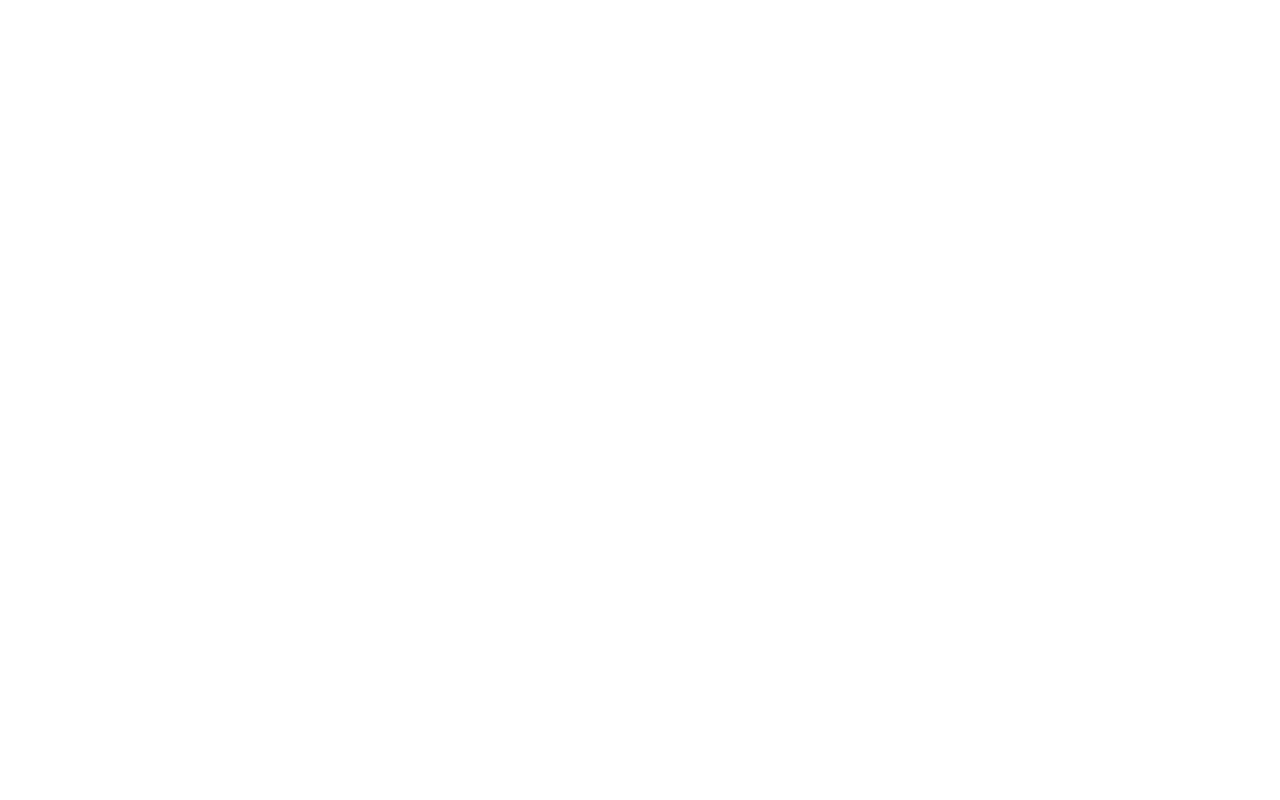
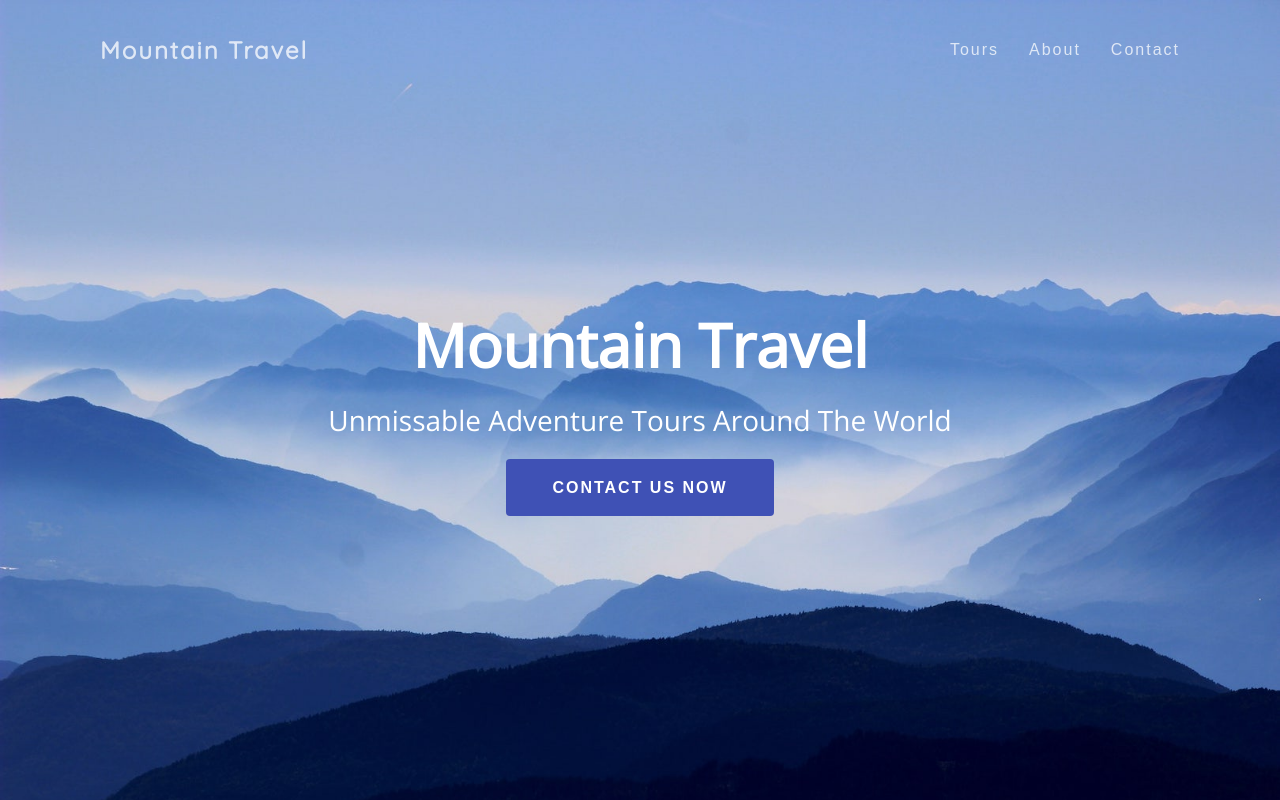
Before and after one commit to Synkevych/landing_mountain_travel, a plain HTML site: page index.html in a window 1280 px wide. Drawn offline with nearby package versions, Linux system fonts and the light colour scheme.

Commit message:
Add Header and section Hero

```diff
--- a/assets/css/styles.css
+++ b/assets/css/styles.css
@@ -0,0 +1,126 @@
+/*General Styles*/
+
+* {
+	margin: 0;
+	padding: 0;
+	box-sizing: border-box;
+}
+
+html {
+	font: normal 16px sans-serif;
+	color: #555;
+}
+
+nav {
+	list-style: none;
+}
+
+a {
+	text-decoration: none;
+	opacity: 0.75;
+	color: #fff;
+	letter-spacing: 2px;
+}
+
+a:hover {
+	opacity: 1;
+	cursor: pointer;
+}
+
+a.btn {
+	border-radius: 4px;
+	text-transform: uppercase;
+	font-weight: bold;
+	text-align: center;
+	background-color: #3f51b5;
+	opacity: 1;
+	letter-spacing: 2px;
+}
+
+section {
+	display: flex;
+	flex-direction: column;
+	align-items: center;
+	padding: 100px 80px;
+}
+
+/*Header Styles*/
+
+header {
+	position: absolute;
+	width: 100%;
+	display: flex;
+	justify-content: space-between;
+	align-items: center;
+	padding: 35px 100px 0;
+	animation: 1s fadein 0.5s forwards;
+	opacity: 0;
+	color: #fff;
+}
+
+@keyframes fadein {
+	100% {
+		opacity: 1;
+	}
+}
+
+header h2 {
+	font-family: "Quicksand", sans-serif;
+}
+
+header nav {
+	display: flex;
+	margin-right: -15px;
+}
+
+header nav li {
+	margin: 0 15px;
+}
+
+/*Hero Styles*/
+
+.hero {
+	position: relative;
+	justify-content: center;
+	text-align: center;
+	min-height: 100vh;
+	color: #fff;
+}
+
+.hero .background-image {
+	position: absolute;
+	top: 0;
+	left: 0;
+	width: 100%;
+	height: 100%;
+	background-size: cover;
+	z-index: -1;
+	background-color: #80a3db;
+}
+
+.hero h1 {
+	font: bold 60px "Open Sans", sans-serif;
+	margin-bottom: 15px;
+}
+
+.hero h3 {
+	font: normal 28px "Open Sans", sans-serif;
+	margin-bottom: 40px;
+}
+
+.hero a.btn {
+	padding: 20px 46px;
+}
+
+.hero-content-area {
+	opacity: 0;
+	margin-top: 100px;
+	animation: 1s slidefade 1s forwards;
+}
+
+@keyframes slidefade {
+	100% {
+		opacity: 1;
+		margin: 0;
+	}
+}
--- a/index.html
+++ b/index.html
@@ -10,7 +10,23 @@
 </head>
 <body>
   <!-- Forked from a template on Tutorialzine: https://tutorialzine.com/2016/06/freebie-landing-page-template-with-flexbox -->
+<header>
+  <h2><a href="#">Mountain Travel</a></h2>
+  <nav>
+    <li><a href="#">Tours</a></li>
+    <li><a href="#">About</a></li>
+    <li><a href="#">Contact</a></li>
+  </nav>
+</header>
 
+<section class="hero">
+  <div class="background-image" style="background-image: url(assets/img/main.jpg);"></div>
+  <div class="hero-content-area">
+    <h1>Mountain Travel</h1>
+    <h3>Unmissable Adventure Tours Around The World</h3>
+    <a href="#" class="btn">Contact Us Now</a>
+  </div>
+</section>
 
 </body>
 </html>
```
